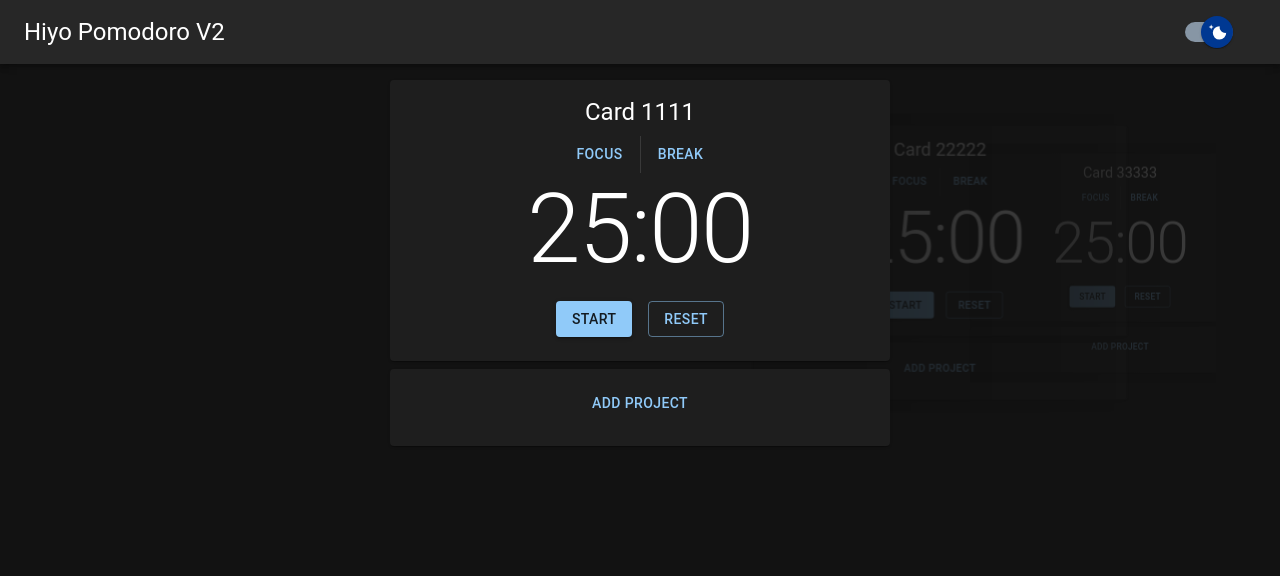
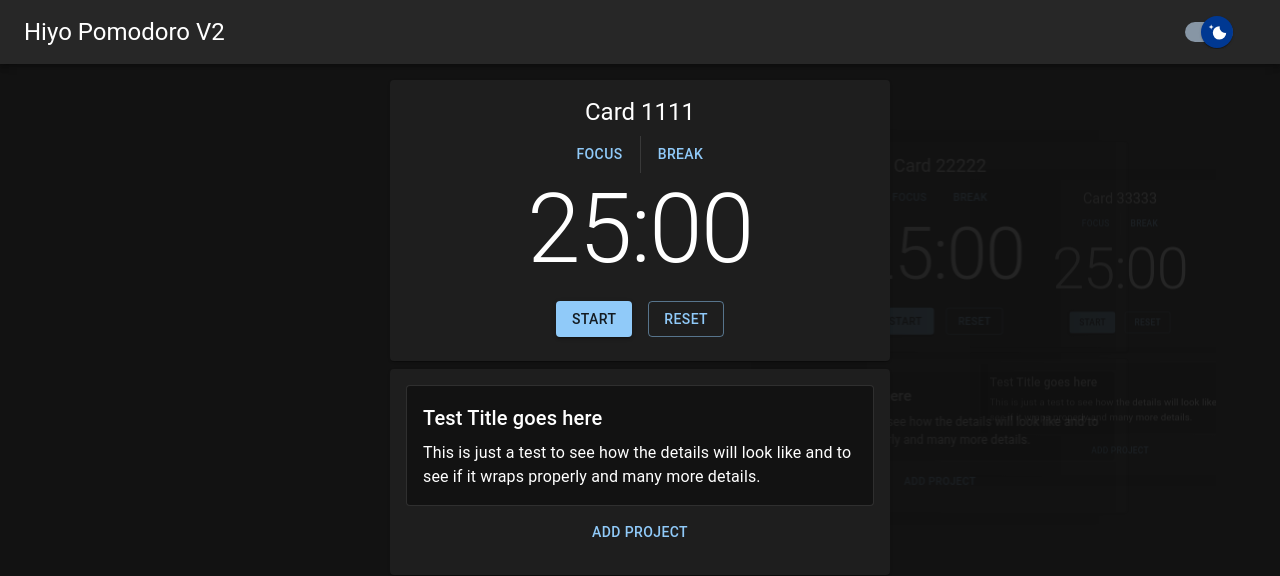
Before and after one commit to hiyodev/pomodoro-v2-app, a React (Vite) app: page / in a window 1280 px wide. Shown: the top 576 px of the page. Built offline with nearby package versions, Linux system fonts and the light colour scheme.

Commit message:
Display Project Details WIP

```diff
--- a/src/components/Cards/styles.css
+++ b/src/components/Cards/styles.css
@@ -1,5 +1,5 @@
 .swiper-slide {
-  opacity: 0.2;
+  opacity: 0.1;
 }
 
 @media (min-width: 641px) {
--- a/src/components/Projects/ProjectList.tsx
+++ b/src/components/Projects/ProjectList.tsx
@@ -3,14 +3,42 @@ import {
   Button,
   Card,
   CardContent,
+  Grow,
+  Paper,
   Stack,
   TextField,
   Typography,
 } from "@mui/material";
-import { useState } from "react";
+import { useState, Fragment } from "react";
+
+// Dummy data for testing
+const projectData = [
+  {
+    id: 1,
+    title: "Test Title goes here",
+    details:
+      "This is just a test to see how the details will look like and to see if it wraps properly and many more details.",
+    tasks: [],
+  },
+];
 
 export const ProjectList = (): JSX.Element => {
   const [openInput, setOpenInput] = useState<boolean>(false);
+
+  const projectList = projectData.map((project) => {
+    return (
+      <Paper
+        key={project.id}
+        variant="outlined"
+        sx={{ padding: 2, marginBottom: 1 }}
+      >
+        <Typography variant="h6" gutterBottom>
+          {project.title}
+        </Typography>
+        <Typography>{project.details}</Typography>
+      </Paper>
+    );
+  });
 
   return (
     <Box mt={1} mb={2}>
@@ -19,14 +47,15 @@ export const ProjectList = (): JSX.Element => {
           sx={{
             display: "flex",
             flexDirection: "column",
-            alignItems: "center",
           }}
         >
+          {projectList}
           {!openInput && (
             <Button onClick={() => setOpenInput(true)}>Add Project</Button>
           )}
           {openInput && (
-            <>
+            <Grow in={openInput}>
+              <div>
                 <TextField
                   sx={{ marginBottom: 1 }}
                   required
@@ -64,7 +93,8 @@ export const ProjectList = (): JSX.Element => {
                     <Button variant="contained">Save</Button>
                   </Stack>
                 </Stack>
-            </>
+              </div>
+            </Grow>
           )}
         </CardContent>
       </Card>
```
Also changed, not shown: src/components/Projects/ProjectInput.tsx (added). Lines whose indentation alone changed are shown as unchanged.
